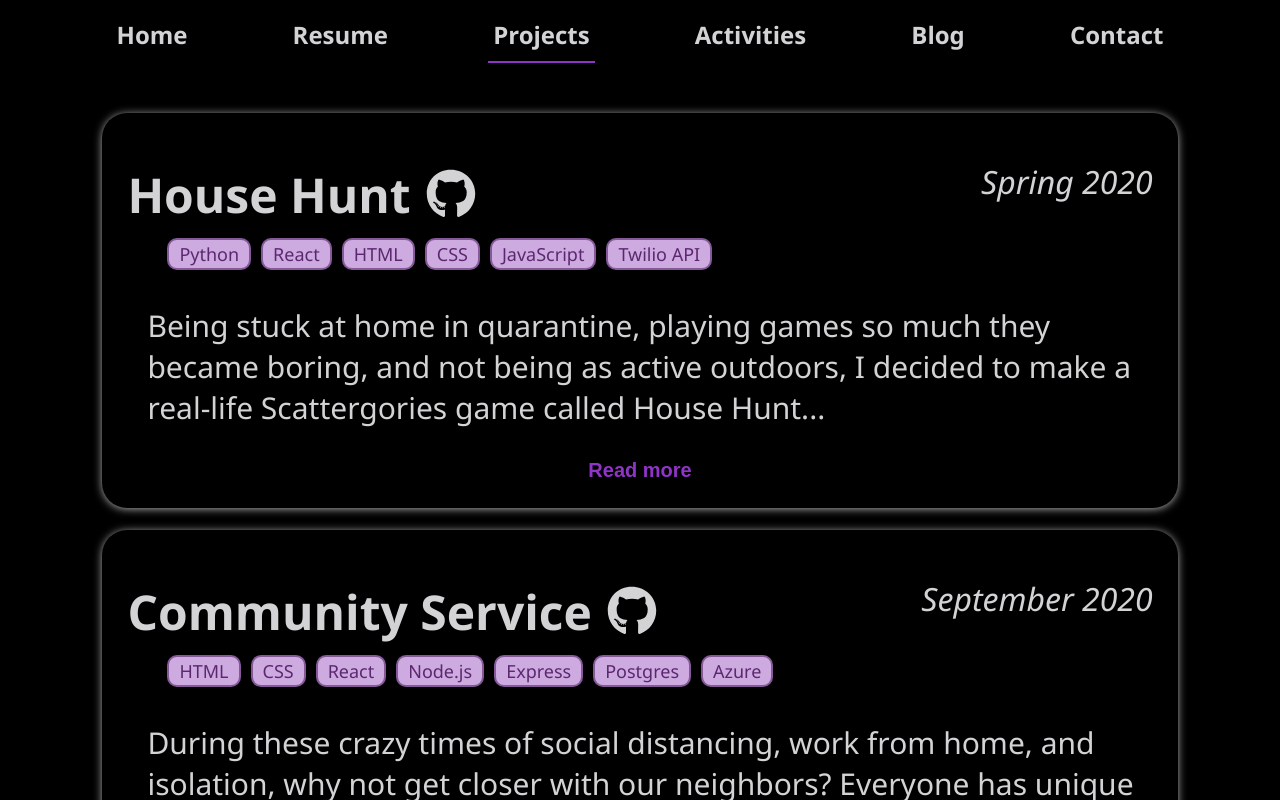
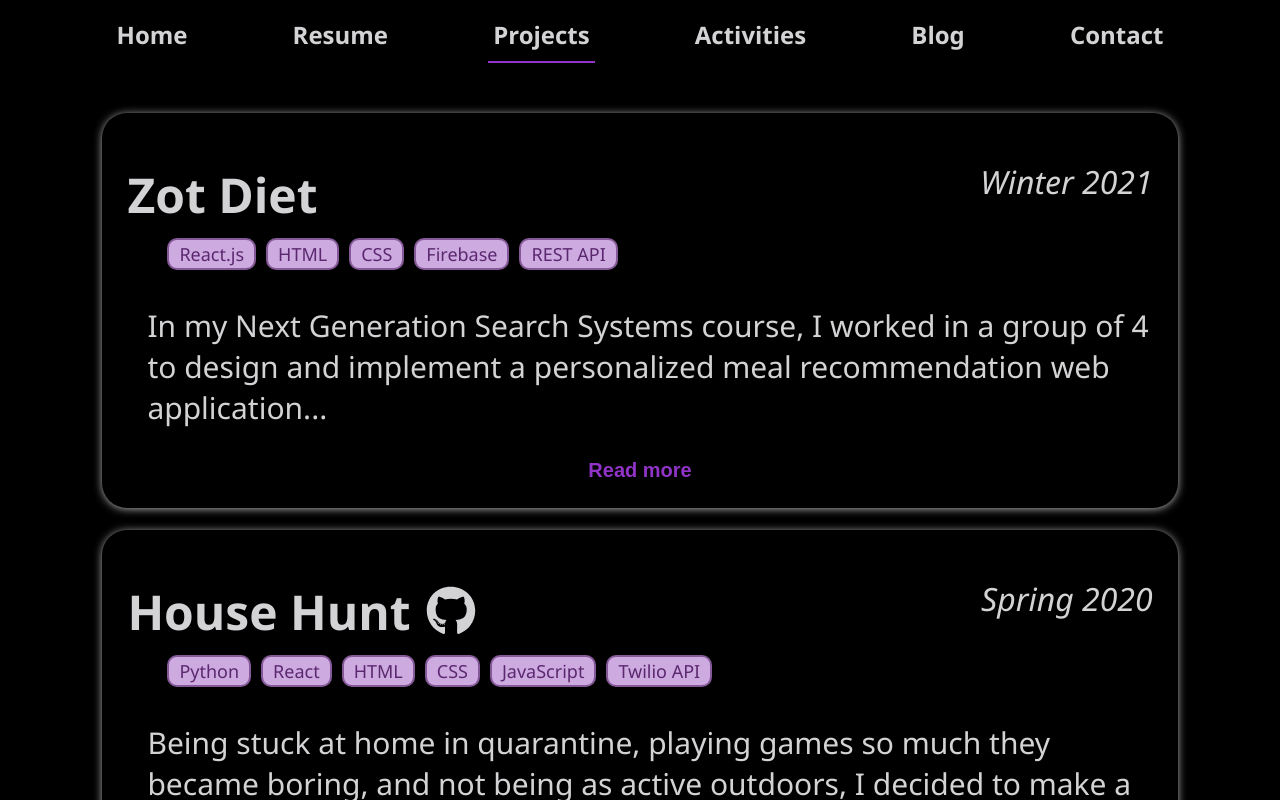
Before and after one commit to AmyWeitzman/me, a React (Create React App) app: page /projects in a window 1280 px wide. Shown: the top 800 px of the page. Built offline with nearby package versions, Linux system fonts and the light colour scheme.

Commit message:
update projects

```diff
--- a/src/components/Project.js
+++ b/src/components/Project.js
@@ -16,6 +16,7 @@ import { name as nameFitB, longText as longFitB, shortText as shortFitB, dates a
 import { name as nameRTCJB, longText as longRTCJB, shortText as shortRTCJB, dates as datesRTCJB, techUsed as techRTCJB, link as linkRTCJB} from "../projects/RTCJobBoard";
 import { name as nameIvy, longText as longIvy, shortText as shortIvy, dates as datesIvy, techUsed as techIvy, link as linkIvy} from "../projects/Ivy";
 import { name as nameComSer, longText as longComSer, shortText as shortComSer, dates as datesComSer, techUsed as techComSer, link as linkComSer} from "../projects/CommunityService";
+import { name as nameZot, longText as longZot, shortText as shortZot, dates as datesZot, techUsed as techZot, link as linkZot} from "../projects/ZotDiet";
 
 // project info to display on page
 var projectInfo = {
@@ -98,7 +99,15 @@ var projectInfo = {
         dates: datesComSer,
         techUsed: techComSer,
         link: linkComSer,
-    }
+    },
+    "ZotDiet": {
+        name: nameZot,
+        longText: longZot,
+        shortText: shortZot,
+        dates: datesZot,
+        techUsed: techZot,
+        link: linkZot,
+    },
 };
 
 function toggleShow(name, textLong, textShort) {
--- a/src/components/Projects.js
+++ b/src/components/Projects.js
@@ -6,6 +6,8 @@ import Project from "./Project";
 function Projects() {
   return (
     <div className="projects-content" style={{marginTop: 50, marginBottom: 50}}>
+        <Project name="ZotDiet"></Project>
+        <br></br>
         <Project name="HouseHunt"></Project>
         <br></br>
         <Project name="CommunityService"></Project>
--- /dev/null
+++ b/src/projects/ZotDiet.js
@@ -0,0 +1,11 @@
+export const name = "Zot Diet";
+
+export const longText = "In my Next Generation Search Systems course, I worked in a group of 4 to design and implement a personalized meal recommendation web application using React.js and Firebase. We integrated the Spoonacular API to generate meal plans based on the user's personal profile, allergies, and food preferences. One of my tasks was developing an algorithm for the meal liking/disliking system to allow users to provide feedback and receive more customized meal recommendations. I also incorporated natural language processing techniques to standardize data and make the meal ranking algorithm more efficient. Overall, as a team, we were able to create a viable product over the course of 10 weeks.";
+
+export const shortText = "In my Next Generation Search Systems course, I worked in a group of 4 to design and implement a personalized meal recommendation web application...";
+
+export const dates = "Winter 2021";
+
+export const techUsed = "React.js, HTML, CSS, Firebase, REST API";
+
+export const link = "";
```
